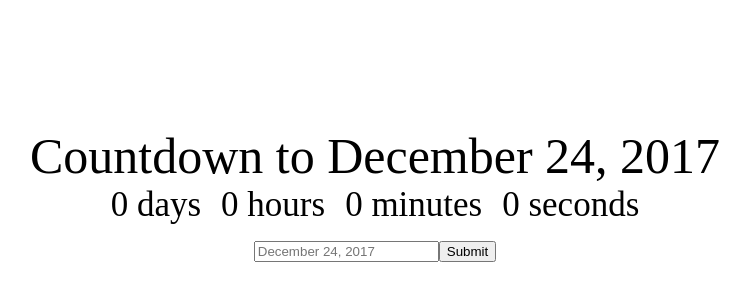
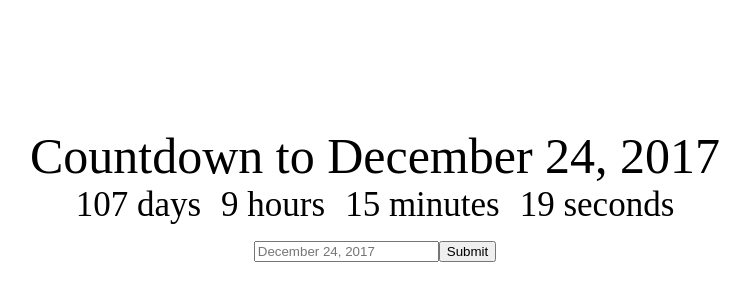
Before and after one commit to kawikabader/date-countdown, a React (Create React App) app: page / in a window 1280 px wide. Shown: the part 126-426 px from the top of the page, without its empty margins (265-1015 px from the left). Built offline with nearby package versions, Linux system fonts and the light colour scheme.

Commit message:
Passing deadline to clock component. Added will mount and did mount lifecycle methods to get time and update the time every second. Fixed bug with days only being divided by 100 instead of 1000.

```diff
--- a/src/App.jsx
+++ b/src/App.jsx
@@ -23,7 +23,7 @@ class App extends Component {
       <div className="App">
         <div className="App-title">Countdown to {this.state.deadline}</div>
         <div />
-        <Clock />
+        <Clock deadline={this.state.deadline} />
         <div>
           <input
             placeholder={this.state.deadline}
--- a/src/Clock.jsx
+++ b/src/Clock.jsx
@@ -13,14 +13,22 @@ class Clock extends Component {
     };
   }
 
+  componentWillMount() {
+    this.getTimeUntil(this.props.deadline);
+  }
+
+  componentDidMount() {
+    setInterval(() => this.getTimeUntil(this.props.deadline), 1000);
+  }
+
   getTimeUntil(deadline) {
     const time = Date.parse(deadline) - Date.parse(new Date());
     const seconds = Math.floor((time / 1000) % 60);
     const minutes = Math.floor((time / 1000 / 60) % 60);
     const hours = Math.floor(time / (1000 * 60 * 60) % 24);
-    const days = Math.floor(time / (100 * 60 * 60 * 24));
+    const days = Math.floor(time / (1000 * 60 * 60 * 24));
 
-    this.setState({ days: days });
+    this.setState({ days, hours, minutes, seconds });
   }
 
   render() {
```
